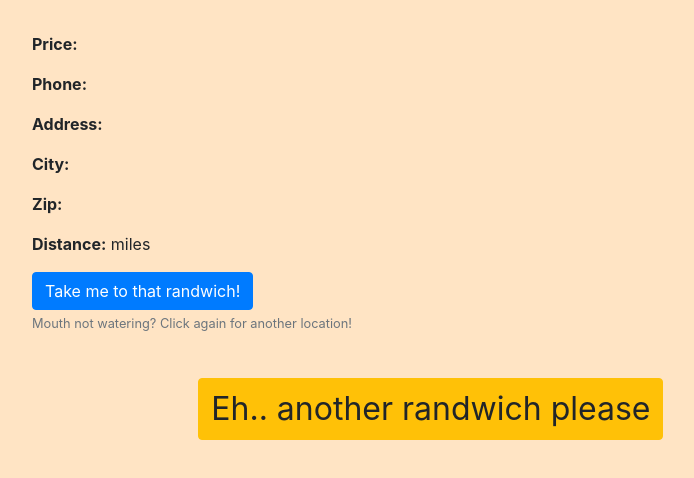
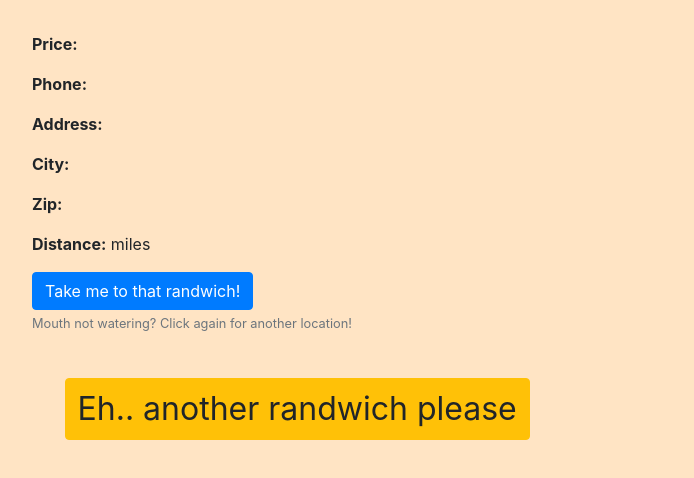
Before and after one commit to Bill-Pill/randwich, a React (Create React App) app: page /randwich in a window 1280 px wide. Shown: the top 478 px of the page, without its empty margins (358-1052 px from the left). Built offline with nearby package versions, Linux system fonts and the light colour scheme.

Commit message:
centered button

```diff
--- a/public/index.html
+++ b/public/index.html
@@ -2,7 +2,7 @@
 <html lang="en">
 
 <head>
-  <title>React App</title>
+  <title>#RandwichLife</title>
 </head>
 
 <body>
--- a/src/components/SandwichPlace.js
+++ b/src/components/SandwichPlace.js
@@ -26,7 +26,7 @@ class SandwichPlace extends React.Component {
           </div>
         </div>
         <div className="row randbtn">
-          <div className="col-md-6 offset-md-3">
+          <div className="col-md-6">
             <br></br>
             <button className="randwich_btn btn btn-warning" size="lg" onClick={this.props.clickHandler}>
               Eh.. another randwich please
```
